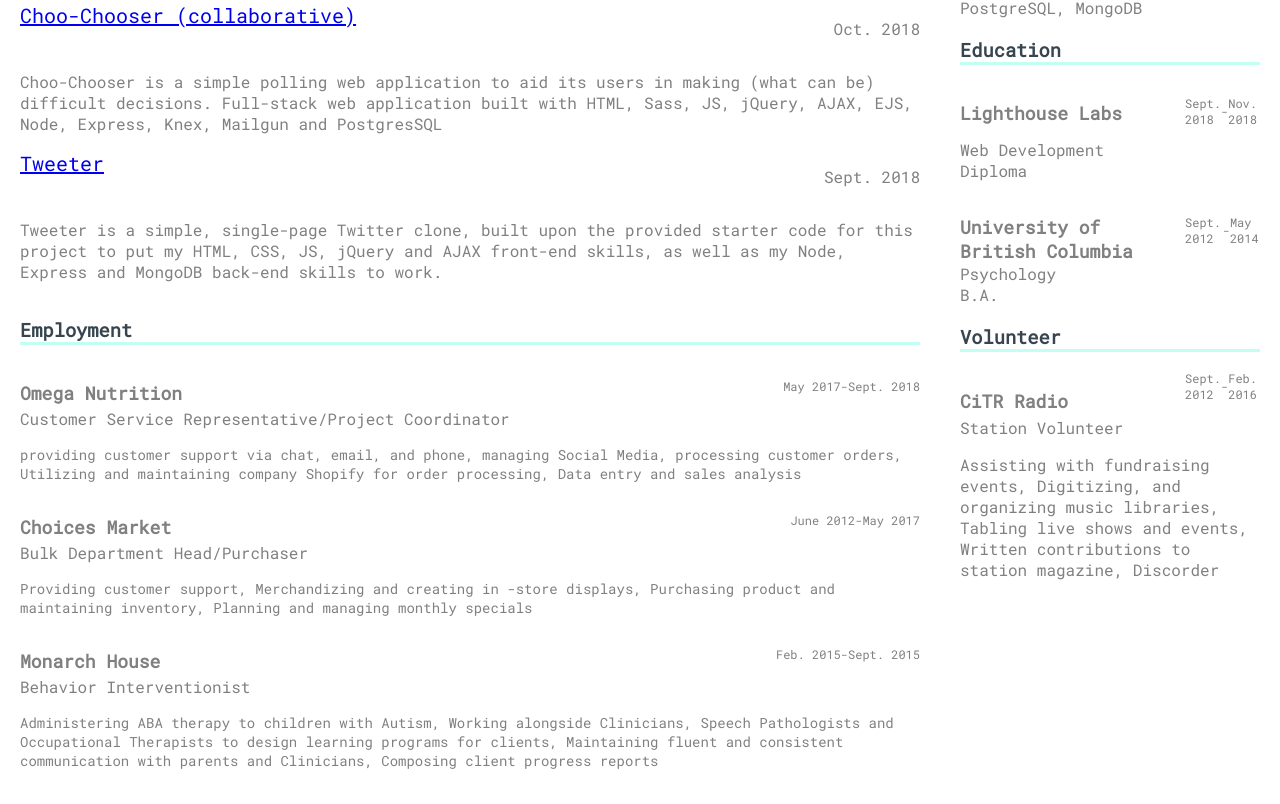
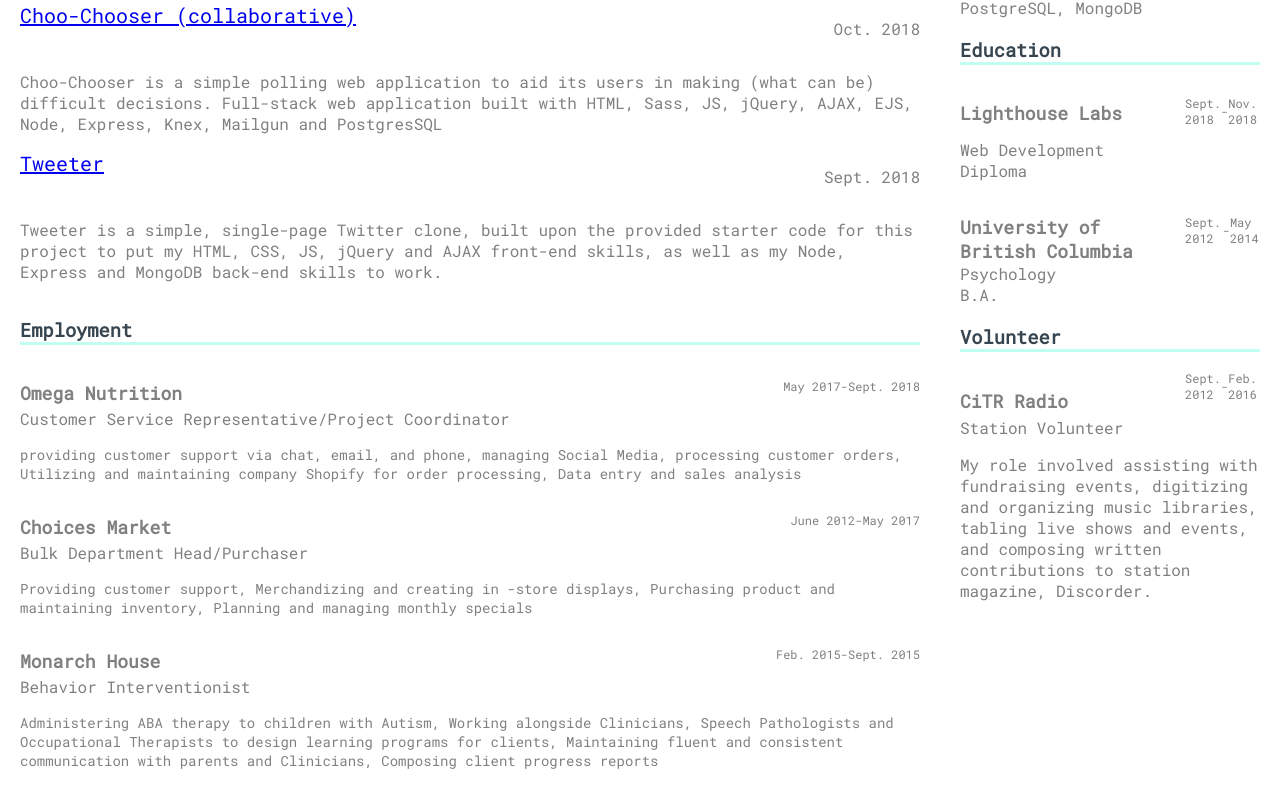
Before and after one commit to haggisbreakfast/resume, a React (Create React App) app: page / in a window 1280 px wide. Shown: the part 810-1614 px from the top of the page. Built offline with nearby package versions, Linux system fonts and the light colour scheme.

Commit message:
edits volunteer summary

```diff
--- a/src/resume.ts
+++ b/src/resume.ts
@@ -91,7 +91,7 @@ export const resume: Resume = {
     startDate: 'Sept. 2012',
     endDate: 'Feb. 2016',
     summary:
-      'Assisting with fundraising events, Digitizing, and organizing music libraries, Tabling live shows and events, Written contributions to station magazine, Discorder',
+      'My role involved assisting with fundraising events, digitizing and organizing music libraries, tabling live shows and events, and composing written contributions to station magazine, Discorder.',
   },
 
   education: [
```
